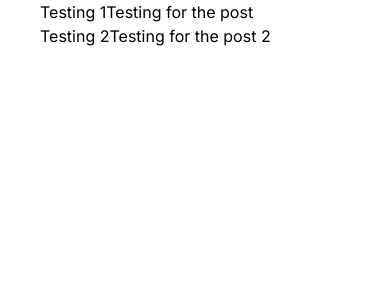
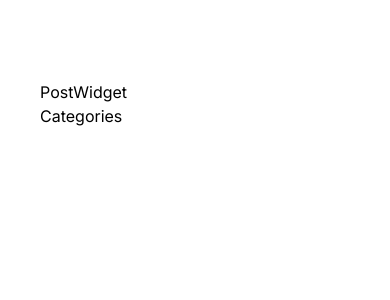
Before and after one commit to tranh253/linh-blog, a Next.js app: page / in a window 390 px wide. Shown: the top 300 px of the page. Built offline with nearby package versions, Linux system fonts and the light colour scheme.

Commit message:
Adding component to index file

```diff
--- a/app/page.tsx
+++ b/app/page.tsx
@@ -1,4 +1,5 @@
 import Head from "next/head";
+import { PostCard, Categories, PostWidget } from "../components";
 
 const post = [
   { title: "Testing 1", excerpt: "Testing for the post" },
@@ -13,15 +14,15 @@
       </Head>
       <div className="grid grid-cols-1 lg:grid-cols-12 gap-12">
         <div className="lg:col-span-8 col-span-1">
-          {post.map((post, index) => (
-            <div>
-              {post.title}
-              {post.excerpt}
-            </div>
+          {post.map((post) => (
+            <PostCard post={post} key={post.title} />
           ))}
         </div>
         <div className="lg:col-span-4 col-span-1">
-          <div className="lg:sticky relative top-8"></div>
+          <div className="lg:sticky relative top-8">
+            <PostWidget />
+            <Categories />
+          </div>
         </div>
       </div>
     </main>
--- a/components/PostCard.jsx
+++ b/components/PostCard.jsx
@@ -1,7 +1,12 @@
 import React from "react";
 
-const PostCard = () => {
-  return <div>PostCard</div>;
+const PostCard = (post) => {
+  return (
+    <div>
+      {post.title}
+      {post.exerpt}
+    </div>
+  );
 };
 
 export default PostCard;
--- /dev/null
+++ b/components/index.js
@@ -0,0 +1,3 @@
+export { default as PostCard } from "./PostCard";
+export { default as Categories } from "./Categories";
+export { default as PostWidget } from "./PostWidget";
```
